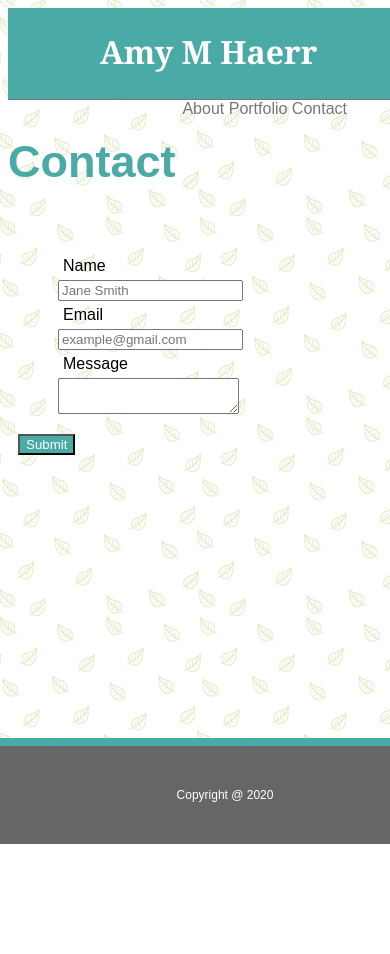
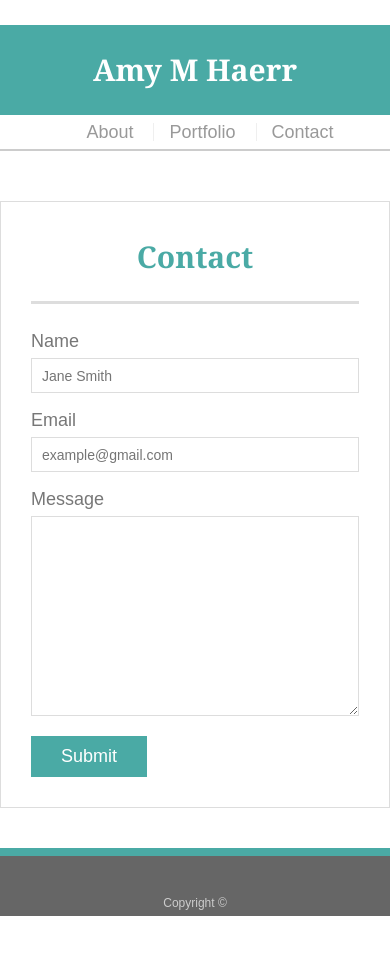
Before and after one commit to amyhaerr/Basic-Portfolio, a plain HTML site: page contact.html in a window 390 px wide. Before the commit the page ends 844 px from the top, so only its background shows below. Drawn offline with Linux system fonts and the light colour scheme.

Commit message:
made to match responsive portfolio

```diff
--- a/assets/css/style.css
+++ b/assets/css/style.css
@@ -1,171 +1,273 @@
-/* Content for all HTMLS */
-header {
-    background-color: #4aaaa5;
-    color: #ffffff;
-    border-bottom: 1px solid #777777;
-    font-family: Georgia, 'Times New Roman', Times, serif;
-    padding: 0.6px;
-    text-align: center;
-    float: left;
-    width: 400px;
-    height: 90px;
-
-
+body {
+  font-family: Arial, "Helvetica Neue", Helvetica, sans-serif;
+  font-size: 18px;
+  line-height: 34px;
+  color: #777777;
+  background: url("../images/leaves.png.");
 }
 
-.top-info {
-    width: 100%;
-    background-color: white;
-    height: 90px;
-    border-bottom: 1px solid #777777;
-    margin: 0;
-
+* {
+  box-sizing: border-box;
 }
 
-/* h1 {
-    background-color: #4aaaa5;
-    color: #ffffff;
-    font-size: 80px;
-    font-weight: 300; */
+/* general */
+
+.container {
+  width: 100%;
+  max-width: 960px;
+  margin: 0 auto;
+  clear: both;
 }
 
-.box {
-    font-size: 45px;
-    font-weight: 300;
+h1,
+h2,
+h3,
+p {
+  margin-bottom: 20px;
+}
+
+p:last-child {
+  margin-bottom: 0;
+}
+
+h1,
+h2,
+h3 {
+  font-family: Georgia, Times, "Times New Roman", serif;
+  font-weight: 700;
+  color: #4aaaa5;
+}
+
+h1 {
+  padding-bottom: 20px;
+  font-size: 30px;
+  line-height: 49px;
+  border-bottom: 3px solid #dddddd;
+}
+
+h2,
+h3 {
+  font-size: 22px;
+}
+
+/* header */
+
+#masthead {
+  position: fixed;
+  z-index: 99;
+  width: 100%;
+  margin: 0 0 30px;
+  overflow: auto;
+  color: #ffffff;
+  background: #ffffff;
+  border-bottom: 2px solid #cccccc;
+}
+
+#logo {
+  float: left;
+  width: 250px;
+  height: 90px;
+  font-family: Georgia, Times, "Times New Roman", serif;
+  font-size: 30px;
+  font-weight: 700;
+  line-height: 90px;
+  color: #ffffff;
+  text-align: center;
+  text-decoration: none;
+  background: #4aaaa5;
 }
 
 nav {
-    display: inline-block;
-    padding: 0 35px;
   float: right;
-    color: #777777;
-
+  margin-top: 25px;
 }
 
-body {
-    clear: both;
-    font-family: Arial, Helvetica, sans-serif, 'Helvetica Neue';
-    background-image: url(../images/leaves.png);
-    /* margin: auto; */
-
+nav a {
+  display: inline-block;
+  padding-left: 15px;
+  margin-left: 15px;
+  line-height: 18px;
+  color: #999;
+  text-decoration: none;
+  border-left: 1px solid #efefef;
 }
 
-a {
-    color: #777777;
-    text-decoration: none;
-    font-family: Arial, Helvetica, sans-serif, 'Helvetica Neue';
+nav a:first-child {
+  border-left: 0 none;
 }
 
-h2 {
-    color: #4aaaa5;
-    font-size: 45px;
+/* footer */
 
+footer {
+  padding: 30px 0;
+  clear: both;
+  font-size: 12px;
+  color: #ffffff;
+  color: #cccccc;
+  text-align: center;
+  background: #666666;
+  border-top: 8px solid #4aaaa5;
+  height: 50px;
 }
 
-/* CSS for Index-About Me */
-
-/* #bio {
-
-}
-
-#main-bio {
-
-} */
-
-#bio-image {
-    float: left;
-}
-
-/* CSS for Contact */
-#contact-form {
-    padding: 10px;
-    margin: auto;
-
-}
-
-label {
-    display: block;
-    padding: 5px;
-    list-style-type: none;
-}
-
-ul {
-    list-style-type: none;
-}
-
-button {
-    color: #ffffff;
-    background-color: #4aaaa5;
+/* sidebar */
+.sidebar {
+  float: right;
+  width: 100%;
+  max-width: 270px;
+  padding: 30px;
+  margin-bottom: 20px;
+  background: #fff;
+  border: 1px solid #ddd;
 }
 
 
+h3,
+h2 {
+  padding-bottom: 20px;
+  margin-bottom: 15px;
+  line-height: 22px;
+  border-bottom: 2px solid #eeeeee;
+}
 
+/* main */
 
-/* Portfolio */
-/* Worked with Melanie Warwick */
-.icons {
-    width: 274px;
-    height: 220px;
-    overflow: auto;
+#main-container {
+  padding-top: 130px;
+  min-height: calc(100vh - 70px);
+}
+
+.main-section {
+  float: left;
+  width: 100%;
+  max-width: 960px;
+  padding: 30px;
+  margin: 0 0 40px;
+  background: #ffffff;
+  border: 1px solid #dddddd;
+}
+
+/* portfolio page */
+
+.work {
   position: relative;
   float: left;
-    margin: 20px 0px 25px;
+  width: 274px;
+  margin: 20px 0 25px;
+  overflow: auto;
 }
 
-.icons img {
+.work:nth-child(even) {
+  margin-right: 40px;
+}
+
+.work img {
   width: 100%;
+  border: 0 none;
+  opacity: 0.8;
+}
+
+.work h3 {
+  position: absolute;
+  bottom: 20px;
+  width: 100%;
+  padding: 15px;
+  margin-bottom: 0;
+  font-weight: 300;
+  line-height: 30px;
+  color: #ffffff;
+  text-align: center;
+  background: #4aaaa5;
+  border-bottom: 0;
+}
+
+.auth-image {
+  float: left;
+  width: 200px;
+  height: auto;
+  margin-top: 10px;
+  margin-right: 25px;
+}
+
+/* contact page */
+
+#contact-form ul {
+  margin-bottom: 20px;
+  list-style: none;
+}
+
+#contact-form li {
+  margin-bottom: 10px;
+}
+
+label,
+input[type=text],
+input[type=email],
+textarea {
+  display: block;
+  width: 100%;
+}
+
+input[type=text],
+input[type=email],
+textarea {
+  height: 35px;
+  padding: 0 10px;
+  font-size: 14px;
+  border: 1px solid #dddddd;
+}
+
+textarea {
+  height: 200px;
+}
+
+input[type=submit] {
+  padding: 10px 30px;
+  font-size: 18px;
+  color: #ffffff;
+  cursor: pointer;
+  background: #4aaaa5;
   border: 0 none;
 }
 
-.icons h3 {
-    background-color: teal;
-    color: #ffffff;
-    text-align: center;
-    position: absolute;
-    border-bottom: 0;
-    bottom: 20px;
-    padding: 15px;
-    width: 100%;
-    line-height: 30px;
-    margin-bottom: 0;
-    font-weight: 300;
+@media screen and (max-width: 980px) {}
+
+@media screen and (max-width: 768px) {}
+
+
+@media screen and (max-width: 640px) {
+  #masthead {
+    position: static;
   }
 
-
-/* Containers */
-.container {
-    min-width: 100%;
-    margin: 0 auto;
-    clear: both;
-    max-width: 960px;
+  #logo {
+    width: 100%;
   }
 
-
-
-.icon-container {
-    background-color: whitesmoke;
-    width: 100%;
-    text-align: left;
-    float: left;
-    padding: 30px;
-    max-width: 650px;
-    margin: 0 0 40px;
-    border: 1px solid whitesmoke;
+  nav {
+    float: none;
+    text-align: center;
   }
 
+  #main-container {
+    margin-top: 0;
+    max-width: 560px;
+    padding-top: 20px;
+  }
 
-/* Footer */
-.footer {
-    background-color: #666666;
-    padding: 30px;
-    clear: both;
-    color: #ffffff;
-    font-size: 12px;
+  h1 {
     text-align: center;
-    border-top: 8px solid #4aaaa5;
+  }
+
+  .work {
+    height: auto;
     width: 100%;
-    /* height: 150px; */
-    position: fixed;
-    bottom: 0px;
-    left: 0px;
+    margin: 0;
   }
+
+  .auth-image {
+    width: 100%;
+    margin-bottom: 20px;
+  }
+
+}
--- a/contact.html
+++ b/contact.html
@@ -1,85 +1,57 @@
-<!DOCTYPE html>
+<!doctype html>
 <html lang="en-us">
+
 <head>
   <meta charset="UTF-8">
-        <title>Basic-Portfolio</title>
-        <!-- <link rel="stylesheet" href="assets/css/reset.css"> -->
-        <link rel="stylesheet" href="assets/css/style.css">
+  <meta name="viewport" content="width=device-width, initial-scale=1.0">
+  <title>Contact</title>
+  <link rel="stylesheet" href="assets/css/reset.css">
+  <link rel="stylesheet" type="text/css" href="assets/css/style.css">
 
 </head>
 
 <body>
-            <div class="top-info">
-            <header>
-             <h1>Amy M Haerr</h1>
-            </header>
+
+  <header id="masthead">
+    <div class="container">
+      <a href="#" id="logo">Amy M Haerr</a>
       <nav>
         <a href="index.html">About</a>
         <a href="portfolio.html">Portfolio</a>
         <a href="contact.html">Contact</a>
       </nav>
     </div>
+  </header>
 
-        <section class="container">
-            <h2>Contact</h2>
-                <!-- trial-1 -->
-            <!-- <form> -->
-                <!-- <table>
-                    <tr>
-                        <td>
-                            Name:
-                        </td>
-                        <td>
-                            <input type="text" name="">
-                        </td>
-                    </tr>
-                    <tr>
-                        <td>
-                            Email:
-                        </td>
-                        <td>
-                            <input type="mail" name="">
-                        </td>
-                    </tr>
-                    <tr>
-                        <td>
-                            Message:
-                        </td>
-                        <td>
-                            <input type="text" name="">
-                        </td>
-                    </tr>
-                </table>
-            </form>
-            <button>Submit</button> -->
+  <div id="main-container" class="container">
+    <section class="main-section">
+      <h1>Contact</h1>
 
-
-
-
-
-            <!-- trial-2 -->
       <form id="contact-form">
         <ul>
           <li>
             <label for="name">Name</label>
-                            <input type="text" name="name" id="name"
-                            placeholder="Jane Smith" required="required">
+            <input type="text" id="name" name="name" placeholder="Jane Smith" required="required">
           </li>
           <li>
             <label for="email">Email</label>
-                        <input type="text" name="email" id="email"
-                        placeholder="example@gmail.com" required="required">
+            <input type="email" id="email" name="email" placeholder="example@gmail.com" required="required">
           </li>
           <li>
             <label for="message">Message</label>
             <textarea id="message" name="message" required="required"></textarea>
           </li>
         </ul>
-                <button>Submit</button>
+        <input type="submit">
       </form>
+
     </section>
 
-    <footer class="footer">
-        <p> Copyright @ 2020</p>
+  <footer>
+    <div class="container">
+      Copyright &copy;
+    </div>
   </footer>
+</body>
+
 </html>
```
Also changed, not shown: index.html (+26 -26 lines), portfolio.html (+42 -38 lines), assets/images/riw.jpg (added), assets/images/rpg.jpg (added), assets/images/rps.jpg (added), assets/images/trivia.jpg (added), assets/images/wordguess.jpg (added). Lines whose indentation alone changed are shown as unchanged.
